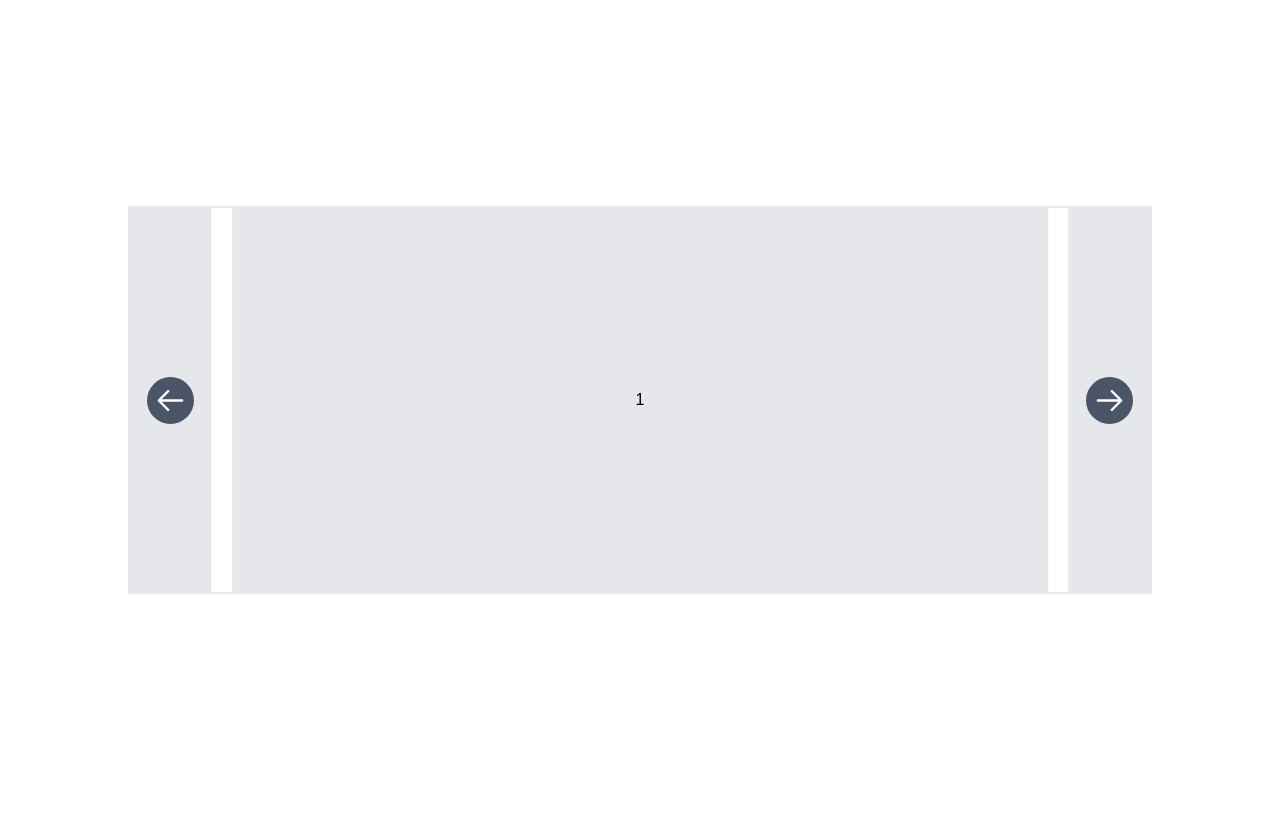
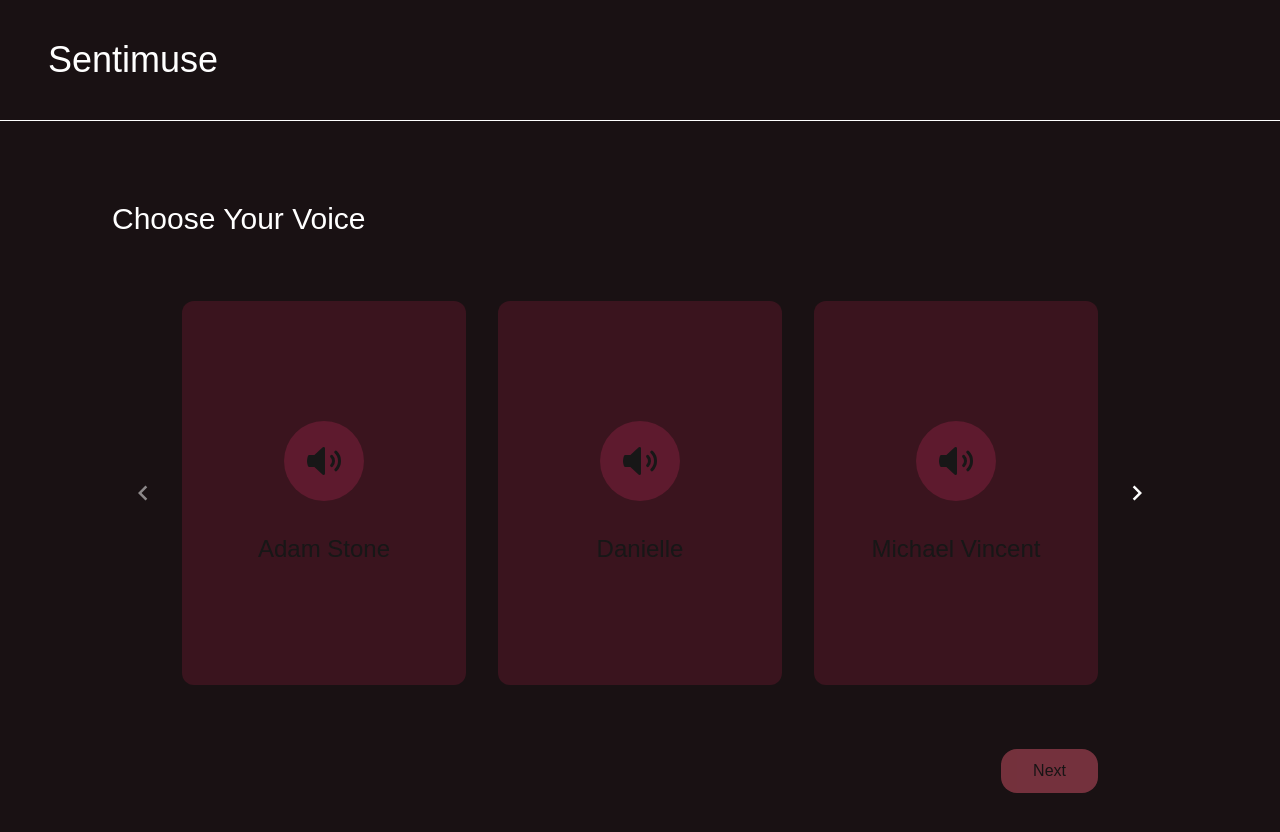
Before and after one commit to hemkan/Sentimuse, a Next.js app: page /narration in a window 1280 px wide. Shown: the top 832 px of the page. Before the commit the page ends 800 px from the top, so only its background shows below. Built offline with nearby package versions, Linux system fonts and the light colour scheme.

Commit message:
Add frontend, integrate APIs, and create context

```diff
--- a/package.json
+++ b/package.json
@@ -11,9 +11,10 @@
   "dependencies": {
     "elevenlabs": "^1.51.0",
     "groq-sdk": "^0.15.0",
-    "next": "15.1.7",
+    "next": "^15.3.0",
     "react": "^19.0.0",
-    "react-dom": "^19.0.0"
+    "react-dom": "^19.0.0",
+    "react-icons": "^5.5.0"
   },
   "devDependencies": {
     "postcss": "^8",
--- /dev/null
+++ b/src/context/poemContext.js
@@ -0,0 +1,29 @@
+import { createContext, useContext, useState } from "react";
+
+export const PoemContext = createContext(null);
+
+export const PoemProvider = ({ children }) => {
+  const [poem, setPoem] = useState(null);
+  const [sentiment, setSentiment] = useState(null);
+  const [narration, setNarration] = useState(null);
+  const [music, setMusic] = useState(null);
+
+  return (
+    <PoemContext.Provider
+      value={{
+        poem,
+        setPoem,
+        sentiment,
+        setSentiment,
+        narration,
+        setNarration,
+        music,
+        setMusic,
+      }}
+    >
+      {children}
+    </PoemContext.Provider>
+  );
+};
+
+export const usePoemContext = () => useContext(PoemContext);
--- a/src/pages/_app.js
+++ b/src/pages/_app.js
@@ -1,5 +1,10 @@
 import "@/styles/globals.css";
+import { PoemProvider } from "../context/poemContext";
 
 export default function App({ Component, pageProps }) {
-  return <Component {...pageProps} />;
+  return (
+    <PoemProvider>
+      <Component {...pageProps} />
+    </PoemProvider>
+  );
 }
--- a/src/pages/narration.js
+++ b/src/pages/narration.js
@@ -1,30 +1,36 @@
-import { useEffect, useState } from "react";
+import { useRef, useState } from "react";
+import {
+  MdOutlineKeyboardArrowLeft,
+  MdOutlineKeyboardArrowRight,
+} from "react-icons/md";
+import { HiMiniSpeakerWave } from "react-icons/hi2";
+import { FaSpinner } from "react-icons/fa6";
+import { usePoemContext } from "@/context/poemContext";
+import { useRouter } from "next/router";
 
 let voices = [
-  { number: 1 },
-  { number: 2 },
-  { number: 3 },
-  { number: 4 },
-  { number: 5 },
-  { number: 6 },
-  { number: 7 },
-  { number: 8 },
-];
-
-voices = [
-  ...(voices.length > 1 ? voices.slice(voices.length - 2) : []),
-  ...voices,
-  ...(voices.length > 1 ? voices.slice(0, 2) : []),
+  { id: "NFG5qt843uXKj4pFvR7C", name: "Adam Stone" },
+  { id: "FVQMzxJGPUBtfz1Azdoy", name: "Danielle" },
+  { id: "uju3wxzG5OhpWcoi3SMy", name: "Michael Vincent" },
+  { id: "EXAVITQu4vr4xnSDxMaL", name: "Sarah" },
+  { id: "5Q0t7uMcjvnagumLfvZi", name: "Paul" },
+  { id: "LcfcDJNUP1GQjkzn1xUU", name: "Emily" },
+  { id: "CYw3kZ02Hs0563khs1Fj", name: "Dave" },
+  { id: "9BWtsMINqrJLrRacOk9x", name: "Aria" },
 ];
 
 const Narration = () => {
-  const [narrationBlob, setNarrationBlob] = useState(null);
-  const [voiceIndex, setVoiceIndex] = useState(voices.length > 1 ? 2 : 0);
-  const [disabled, setDisabled] = useState(false);
-  const [animate, setAnimate] = useState(true);
+  const audioRef = useRef(null);
+  const [voiceIndex, setVoiceIndex] = useState(0);
+  const [disableVoice, setDisableVoice] = useState(false);
+  const [playingVoice, setPlayingVoice] = useState(null);
+  const [selectedVoice, setSelectedVoice] = useState(null);
+  const { setNarration } = usePoemContext();
+  const router = useRouter();
 
-  const hoverNarration = async (voice, poetry) => {
+  const generateNarration = async (voice, poetry) => {
     try {
+      setDisableVoice(true);
       const response = await fetch("../api/narrationAPI", {
         method: "POST",
         headers: {
@@ -38,14 +44,35 @@ const Narration = () => {
 
       if (!response.ok) {
         const responseError = await response.json();
-        throw new Error(responseError.error);
+        throw new Error(responseError.error || "An error occurred");
+      }
+
+      if (audioRef.current) {
+        audioRef.current.pause();
+        audioRef.current.removeAttribute("src");
+        audioRef.current.load();
+        audioRef.current = null;
       }
 
       const audio = new Audio();
       const mediaSource = new MediaSource();
       audio.src = URL.createObjectURL(mediaSource);
+      audio.autoplay = true;
+      audio.preload = "auto";
 
-      const rawAudio = [];
+      audio.addEventListener("ended", () => {
+        console.log("Audio ended");
+        setDisableVoice(false);
+        setPlayingVoice(null);
+      });
+      audio.addEventListener("error", () => {
+        setDisableVoice(false);
+        setPlayingVoice(null);
+        console.error("Audio error occurred");
+        console.log(audio.error);
+      });
+
+      audioRef.current = audio;
 
       mediaSource.addEventListener("sourceopen", async () => {
         const sourceBuffer = mediaSource.addSourceBuffer("audio/mpeg");
@@ -56,21 +83,26 @@ const Narration = () => {
           const { value, done } = await reader.read();
 
           if (value) {
-            if (sourceBuffer.updating) {
+            await new Promise((resolve) => {
+              if (!sourceBuffer.updating) {
+                return resolve();
+              }
+              sourceBuffer.addEventListener("updateend", resolve, {
+                once: true,
+              });
+            });
+
+            sourceBuffer.appendBuffer(value);
+
             await new Promise((resolve) => {
               sourceBuffer.addEventListener("updateend", resolve, {
                 once: true,
               });
             });
-            }
-
-            sourceBuffer.appendBuffer(value);
 
             if (audio.paused) {
               audio.play();
             }
-
-            rawAudio.push(value);
           }
 
           if (done) {
@@ -83,148 +115,110 @@ const Narration = () => {
             }
 
             setTimeout(() => {
+              if (mediaSource.readyState === "open") {
                 mediaSource.endOfStream();
-              audio.pause();
-            }, 1000);
-
-            setNarrationBlob(new Blob(rawAudio));
+              }
+              // audio.pause();
+            }, 500);
             break;
           }
         }
       });
-
-      // audio.play();
     } catch (error) {
       console.error("WOMP WOMP. AN ERROR OCCURED: " + error.message || error);
+      setDisableVoice(false);
+      setPlayingVoice(null);
     }
   };
 
-  const nextVoice = () => {
-    setVoiceIndex((index) => {
-      return (index + 1) % voices.length;
-    });
+  const navigateToNextPage = () => {
+    setNarration(voices[selectedVoice].id);
+    router.push("/music");
   };
 
-  const prevVoice = () => {
-    setVoiceIndex((index) => {
-      return (index - 1 + voices.length) % voices.length;
-    });
-  };
+  return (
+    <div className="min-h-dvh flex flex-col bg-[#191113]">
+      <div className="px-12 py-10 border-b border-white">
+        <span className="text-4xl text-white">Sentimuse</span>
+      </div>
 
-  useEffect(() => {
-    if (voices.length > 1) {
-      if (voiceIndex <= 1) {
-        setDisabled(true);
+      <div className="mx-auto py-20 px-28 flex flex-col justify-center gap-16 w-full">
+        <h3 className="text-3xl text-white">Choose Your Voice</h3>
+        <div className="flex gap-2 items-center">
+          <button
+            className="p-4 text-white rounded-md hover:bg-[#6F2539] hover:bg-opacity-55 disabled:opacity-50"
+            disabled={voiceIndex === 0}
+            onClick={() => setVoiceIndex((prev) => prev - 1)}
+          >
+            <MdOutlineKeyboardArrowLeft className="w-[30px] h-[30px]" />
+          </button>
 
-        setTimeout(() => {
-          setAnimate(false);
-          setVoiceIndex((index) => {
-            return voices.length + index - 3 - 1;
-          });
-
-          setTimeout(() => {
-            setAnimate(true);
-            setDisabled(false);
-          }, 50);
-        }, 350);
-      } else if (voices.length - voiceIndex <= 2) {
-        setDisabled(true);
-
-        setTimeout(() => {
-          setAnimate(false);
-          setVoiceIndex((index) => {
-            return index - (voices.length - 2 - 1) + 1;
-          });
-
-          setTimeout(() => {
-            setAnimate(true);
-            setDisabled(false);
-          }, 50);
-        }, 350);
-      }
-    }
-  }, [voiceIndex, voices.length]);
-
-  return (
-    <div className="flex flex-col items-center justify-center min-h-screen bg-white text-black">
-      <div className="overflow-x-hidden w-[80%] relative border-2">
+          <div className="w-full overflow-x-hidden">
             <div
-          className="flex gap-[2%] m-auto transition-transform ease-in-out"
+              className="flex gap-8 w-full"
               style={{
-            transform: `translateX(calc(-${voiceIndex * 82}% + 10%))`,
-            transitionDuration: animate ? "0.3s" : "0s",
+                transform: `translateX(calc(-1 * ${voiceIndex} * (((100% - 64px) / 3) + 32px)))`,
+                transitionDuration: "0.3s",
               }}
             >
               {voices.map((voice, index) => {
                 return (
                   <div
                     key={index}
-                className="flex justify-center items-center w-[80%] h-96 bg-gray-200 flex-shrink-0"
+                    className={`flex flex-col justify-center items-center gap-8 h-96 cursor-pointer ${
+                      selectedVoice === index
+                        ? "bg-[#6F2539]"
+                        : "bg-[#3A141E] hover:bg-[#4A1925]"
+                    } flex-shrink-0 rounded-xl px-2.5 py-2`}
+                    style={{
+                      width: "calc((100% - 64px) / 3)",
+                    }}
+                    onClick={(e) => {
+                      if (e.target.closest("button")) return;
+
+                      setSelectedVoice(index);
+                    }}
                   >
-                {voice.number}
+                    <button
+                      disabled={disableVoice}
+                      className="p-5 rounded-full bg-[#5E1A2E] hover:bg-[#672034] disabled:opacity-50"
+                      onClick={() => {
+                        generateNarration(
+                          voice.id,
+                          "This is a test narration."
+                        );
+                        setPlayingVoice(index);
+                      }}
+                    >
+                      {playingVoice === index ? (
+                        <FaSpinner className="w-[40px] h-[40px] animate-spin" />
+                      ) : (
+                        <HiMiniSpeakerWave className="w-[40px] h-[40px]" />
+                      )}
+                    </button>
+                    <span className="text-2xl text-center">{voice.name}</span>
                   </div>
                 );
               })}
             </div>
+          </div>
 
-        <div
-          className="w-full h-full absolute top-0 flex items-center justify-between"
-          style={{
-            padding: "0 calc(4% - 23.5px)",
-          }}
+          <button
+            className="p-4 text-white rounded-md hover:bg-[#6F2539] hover:bg-opacity-55 disabled:opacity-50"
+            disabled={voiceIndex + 2 === voices.length - 1}
+            onClick={() => setVoiceIndex((prev) => prev + 1)}
           >
-          <button
-            className="bg-gray-700 rounded-full text-white p-1.5"
-            onClick={prevVoice}
-            disabled={disabled}
-            style={{
-              backgroundColor: disabled
-                ? "rgb(150, 160, 170)"
-                : "rgb(74, 85, 104)",
-            }}
-          >
-            <svg
-              width="35"
-              height="35"
-              viewBox="0 0 15 15"
-              fill="none"
-              xmlns="http://www.w3.org/2000/svg"
-            >
-              <path
-                d="M6.85355 3.14645C7.04882 3.34171 7.04882 3.65829 6.85355 3.85355L3.70711 7H12.5C12.7761 7 13 7.22386 13 7.5C13 7.77614 12.7761 8 12.5 8H3.70711L6.85355 11.1464C7.04882 11.3417 7.04882 11.6583 6.85355 11.8536C6.65829 12.0488 6.34171 12.0488 6.14645 11.8536L2.14645 7.85355C1.95118 7.65829 1.95118 7.34171 2.14645 7.14645L6.14645 3.14645C6.34171 2.95118 6.65829 2.95118 6.85355 3.14645Z"
-                fill="currentColor"
-                fill-rule="evenodd"
-                clip-rule="evenodd"
-              ></path>
-            </svg>
-          </button>
-          <button
-            className="rounded-full text-white p-1.5"
-            onClick={nextVoice}
-            disabled={disabled}
-            style={{
-              backgroundColor: disabled
-                ? "rgb(150, 160, 170)"
-                : "rgb(74, 85, 104)",
-            }}
-          >
-            {" "}
-            <svg
-              width="35"
-              height="35"
-              viewBox="0 0 15 15"
-              fill="none"
-              xmlns="http://www.w3.org/2000/svg"
-            >
-              <path
-                d="M8.14645 3.14645C8.34171 2.95118 8.65829 2.95118 8.85355 3.14645L12.8536 7.14645C13.0488 7.34171 13.0488 7.65829 12.8536 7.85355L8.85355 11.8536C8.65829 12.0488 8.34171 12.0488 8.14645 11.8536C7.95118 11.6583 7.95118 11.3417 8.14645 11.1464L11.2929 8H2.5C2.22386 8 2 7.77614 2 7.5C2 7.22386 2.22386 7 2.5 7H11.2929L8.14645 3.85355C7.95118 3.65829 7.95118 3.34171 8.14645 3.14645Z"
-                fill="currentColor"
-                fill-rule="evenodd"
-                clip-rule="evenodd"
-              ></path>
-            </svg>
+            <MdOutlineKeyboardArrowRight className="w-[30px] h-[30px]" />
           </button>
         </div>
+
+        <button
+          className="ml-auto mr-[70px] px-8 py-2.5 bg-[#cf5267] hover:bg-[#EC5A72] rounded-2xl disabled:opacity-50"
+          disabled={disableVoice || selectedVoice === null}
+          onClick={navigateToNextPage}
+        >
+          Next
+        </button>
       </div>
     </div>
   );
```
Also changed, not shown: src/pages/api/narrationAPI.js (+6 -7 lines), 1 other file (tests, documents, lock files or other folders). Lines whose indentation alone changed are shown as unchanged.
